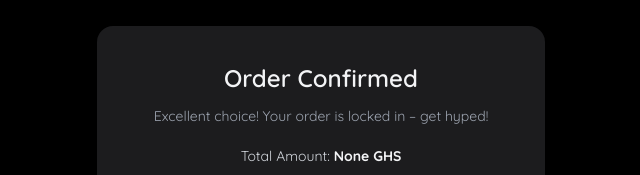
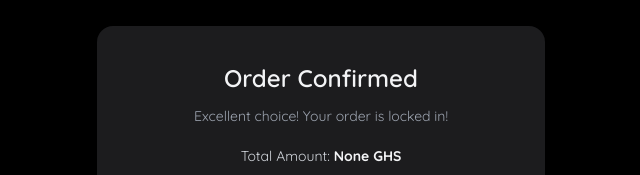
Before and after one commit to HansOheneba/boba, a Flask app: page /order-confirmation in a window 1280 px wide. Shown: the part 220-395 px from the top of the page, without its empty margins (319-959 px from the left). Run offline with Flask 3, Linux system fonts and the light colour scheme; some libraries are stand-ins or nearby versions.

Commit message:
locked in

```diff
--- a/templates/order_confirmation.html
+++ b/templates/order_confirmation.html
@@ -25,7 +25,7 @@
       <div class="p-3 text-center">
         <h1 class="text-xl font-semibold text-gray-100 sm:text-2xl">Order Confirmed</h1>
         <p class="text-gray-400 text-sm sm:text-sm mt-3" x-text="randomMessage"></p>
-        <p class="text-gray-400 text-sm sm:text-sm mt-1">Excellent choice! Your order is locked in – get hyped!</p>
+        <p class="text-gray-400 text-sm sm:text-sm mt-1">Excellent choice! Your order is locked in!</p>
       </div>
       <div class="mt-2 space-y-2 text-sm sm:text-sm text-center text-gray-300">
         <p>Total Amount: <strong class="text-gray-100">{{ total }} GHS</strong></p>
```
